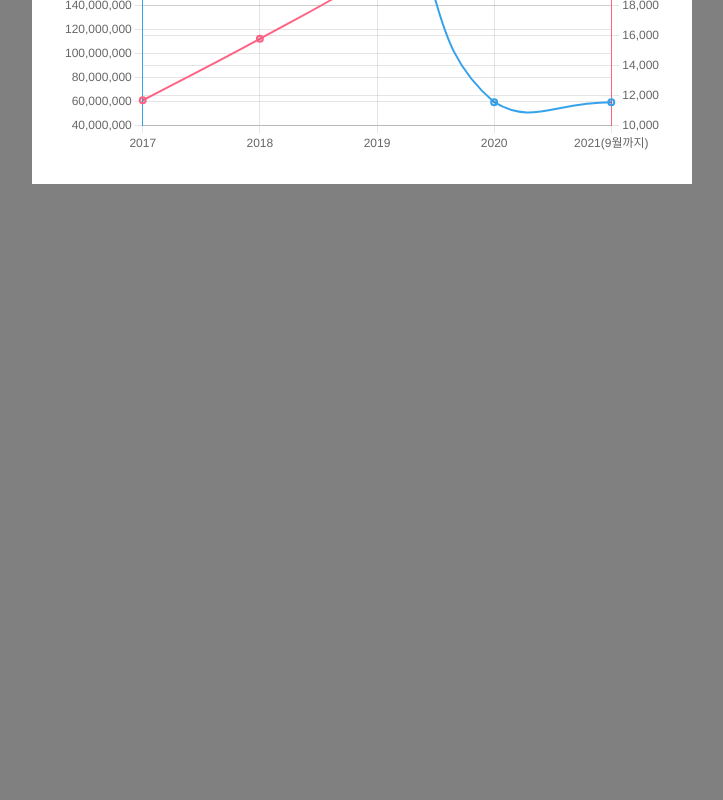
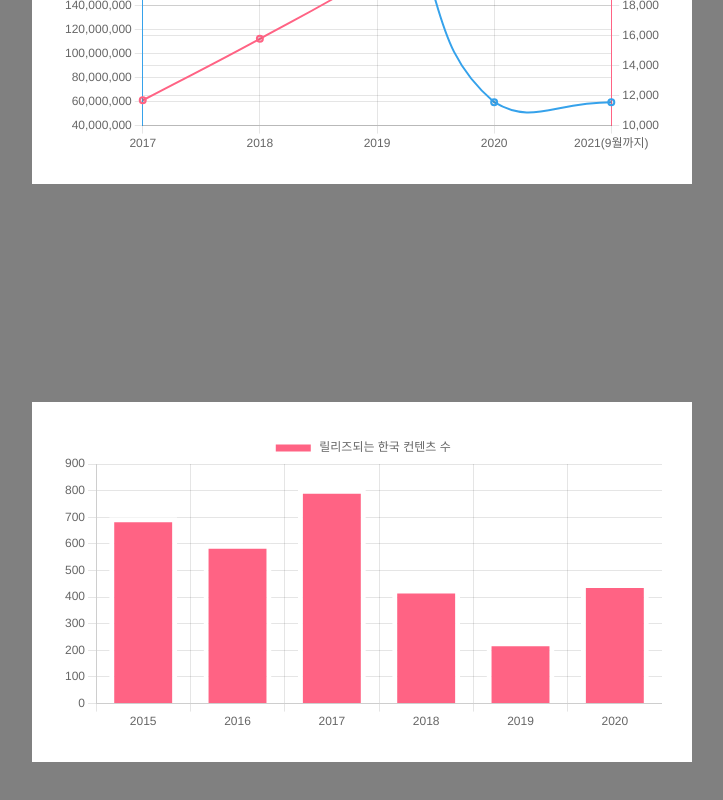
Before and after one commit to mcoding777/React-Library-Sample, a React (Create React App) app: page / in a window 1280 px wide. Shown: the part 774-1574 px from the top of the page, without its empty margins (76-799 px from the left). Before the commit the page ends 1058 px from the top, so only its background shows below. Built offline with nearby package versions, Linux system fonts and the light colour scheme.

Commit message:
react-chartjs-2로 만든 막대 그래프(Chart3) 추가

```diff
--- a/src/App.css
+++ b/src/App.css
@@ -8,7 +8,7 @@ body {
 
 
 /* chart1 */
-.chart1 {
+.chart1Container {
   width: 100%;
   height: 400px;
 
@@ -19,7 +19,7 @@ body {
   align-items: flex-end;
 }
 
-.chart1 div {
+.chart1Container div {
   width: 50px;
   height: 0px;
 
@@ -38,7 +38,7 @@ body {
   transition: all 0.5s ease 1s;
 }
 
-.chart1 div span {
+.chart1Container div span {
   color: black;
   display: inline-block;
 
@@ -60,3 +60,14 @@ body {
 
   background-color: white;
 }
+
+
+/* chart3 */
+.chart3Container {
+  width: 600px;
+
+  padding: 30px;
+  margin: 100px;
+
+  background-color: white;
+}
--- a/src/App.js
+++ b/src/App.js
@@ -1,6 +1,7 @@
 import './App.css';
 import Chart1 from './Chart1';
 import Chart2 from './Chart2';
+import Chart3 from './Chart3';
 
 function App() {
   return (
@@ -11,6 +12,8 @@ function App() {
           <Chart1 />
           <br />
           <Chart2 />
+          <br />
+          <Chart3 />
         </main>
       </header>
     </>
--- a/src/Chart1.js
+++ b/src/Chart1.js
@@ -2,7 +2,7 @@
 
 function Chart1() {
     return (
-      <div className="chart1">
+      <div className="chart1Container">
           <div style={{height: 100}}><span>능력<br/>발휘</span></div>
           <div style={{height: 100}}><span>자율성</span></div>
           <div style={{height: 100}}><span>보수</span></div>
--- a/src/Chart2.js
+++ b/src/Chart2.js
@@ -1,4 +1,4 @@
-import { Chart as ChartJS } from 'chart.js/auto'
+import 'chart.js/auto'
 import { Chart } from 'react-chartjs-2'
 
 // chart.js로 만든 라인 차트
--- /dev/null
+++ b/src/Chart3.js
@@ -0,0 +1,29 @@
+import 'chart.js/auto'
+import { Chart } from 'react-chartjs-2'
+
+// chart.js로 만든 막대 차트
+
+function Chart3() {
+
+    const data = {
+      labels: ['2015', '2016', '2017', '2018', '2019', '2020'],
+      datasets: [
+        {
+          type: 'bar',
+          label: '릴리즈되는 한국 컨텐츠 수',
+          borderColor: 'white',
+          borderWidth: 5,
+          backgroundColor: 'rgb(255, 99, 132)',
+          data: [700, 600, 807, 432, 234, 453],
+        },
+      ],
+    };
+
+    return (
+        <div className='chart3Container'>
+            <Chart type="bar" data={data} />
+        </div>
+    )
+  }
+
+export default Chart3;
```
